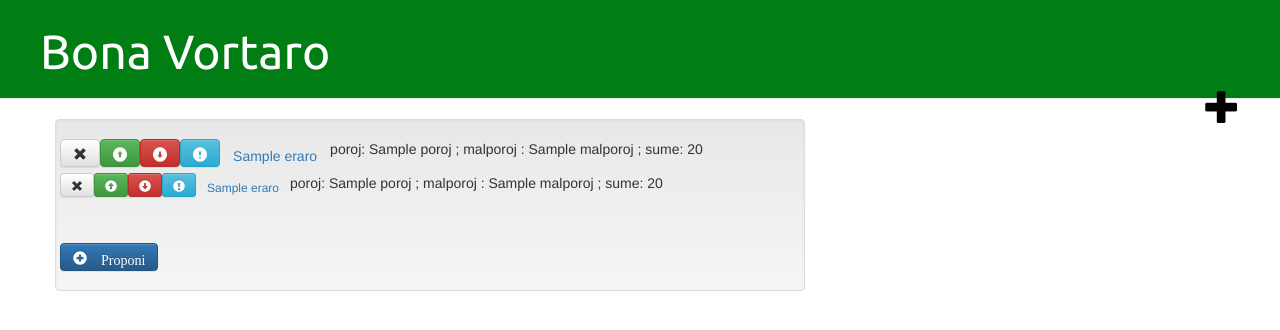
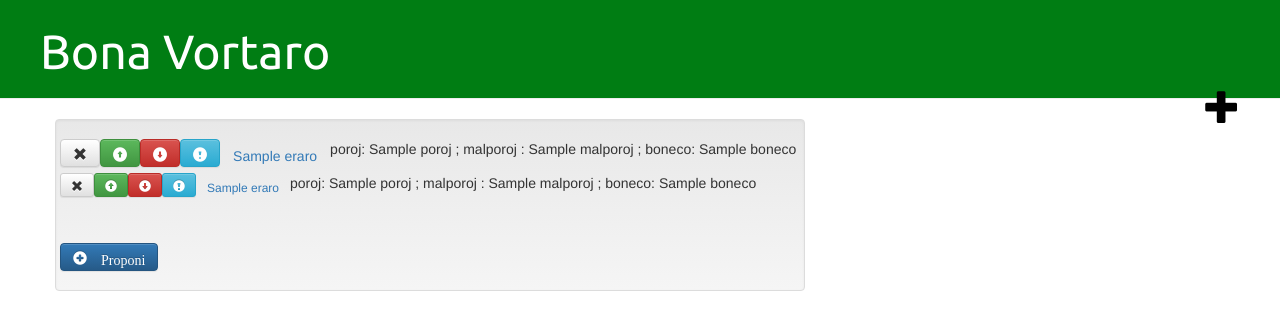
Before and after one commit to AndreLewin/bonavortaro, a Django app: template vortaro/templates/vortaro/ĉefpaĝo.html in a window 1280 px wide. Shown: the top 330 px of the page. Run offline with Django 3.2, Linux system fonts and the light colour scheme; the template is opened without the code that fills it: most values are stand-ins (such as "Sample title", 1, 10 or a date in 2020); some libraries are stand-ins or nearby versions.

Commit message:
ordigis radikojn laŭ malboneco kaj proponojn laŭ boneco en la ĉefpaĝo

```diff
--- a/vortaro/models.py
+++ b/vortaro/models.py
@@ -5,6 +5,7 @@ class Radiko(models.Model):
     eraro = models.CharField(max_length=30, unique=True, default=None)
     poroj = models.FloatField(default=0)
     malporoj = models.FloatField(default=0)
+    boneco = models.FloatField(default=0.5)
 
     oficialeco = models.CharField(max_length=2, default='X')
     duolingeco = models.BooleanField(default=False)
@@ -21,6 +22,7 @@ class Propono(models.Model):
     eraro = models.CharField(max_length=30, unique=True, default=None)
     poroj = models.FloatField(default=0)
     malporoj = models.FloatField(default=0)
+    boneco = models.FloatField(default=0.5)
 
     plendoj = models.IntegerField(default=0)
 
--- a/vortaro/templates/vortaro/ĉefpaĝo.html
+++ b/vortaro/templates/vortaro/ĉefpaĝo.html
@@ -10,10 +10,10 @@
                     <a class="pull-left btn btn-danger btn-default" href="{% url 'radikmalporURLo' radikURLeraro=radiko.eraro %}"><span class="glyphicon glyphicon-circle-arrow-down"></span></a>
                     <a class="pull-left btn btn-info btn-default" href="#"><span class="glyphicon glyphicon-exclamation-sign"></span></a>
                     <a class="pull-left btn btn-link" href="{% url 'radikpaĝURLo' URLeraro=radiko.eraro %}">{{ radiko.eraro }}</a>
-                    <p>poroj: {{ radiko.poroj }} ; malporoj : {{ radiko.malporoj }} ; sume: {{ radiko.poroj|add:radiko.malporoj}}</p>
+                    <p>poroj: {{ radiko.poroj }} ; malporoj : {{ radiko.malporoj }} ; boneco: {{ radiko.boneco }}</p>
                 </div>
             </div>
-            {% for propono in radiko.proponoj.all %}
+            {% for propono in radiko.proponoj.all|dictsortreversed:"boneco" %}
             <div class="row">
                 <a class="pull-left btn btn-default btn-sm" href="{% url 'proponforigURLo' radikURLeraro=radiko.eraro proponURLeraro=propono.eraro %}"><span class="glyphicon glyphicon-remove"></span></a>
                 <a class="pull-left btn btn-success btn-sm" href="{% url 'proponporURLo' radikURLeraro=radiko.eraro proponURLeraro=propono.eraro %}"><span class="glyphicon glyphicon-circle-arrow-up"></span></a>
@@ -21,7 +21,7 @@
                 <a class="pull-left btn btn-info btn-sm" href="#"><span class="glyphicon glyphicon-exclamation-sign"></span></a>
                 <a class="pull-left btn btn-link btn-sm" href="#">{{ propono.eraro|linebreaks }}</a>
                 <!-- TODO : Krei propran klason kaj poste pligrandigi ĝin -->
-                <p>poroj: {{ propono.poroj }} ; malporoj : {{ propono.malporoj }} ; sume: {{ propono.poroj|add:propono.malporoj}}</p>
+                <p>poroj: {{ propono.poroj }} ; malporoj : {{ propono.malporoj }} ; boneco: {{ propono.boneco }}</p>
                 <br/>
                 <br/>
             </div>
--- a/vortaro/urls.py
+++ b/vortaro/urls.py
@@ -13,4 +13,5 @@ urlpatterns = [
 
     url(r'^(?P<radikURLeraro>[^\/]+)/(?P<proponURLeraro>[^\/]+)/forigi/$', views.proponforigo, name='proponforigURLo'),
     url(r'^(?P<URLeraro>[^\/]+)/$', views.radikpaĝo, name='radikpaĝURLo'),
+    # TODO : Trovi kial radikpaĝoj ne plu funkcias
 ]
```
Also changed, not shown: vortaro/views.py (+9 -1 lines), vortaro/migrations/0008_auto_20170202_1943.py (added).
